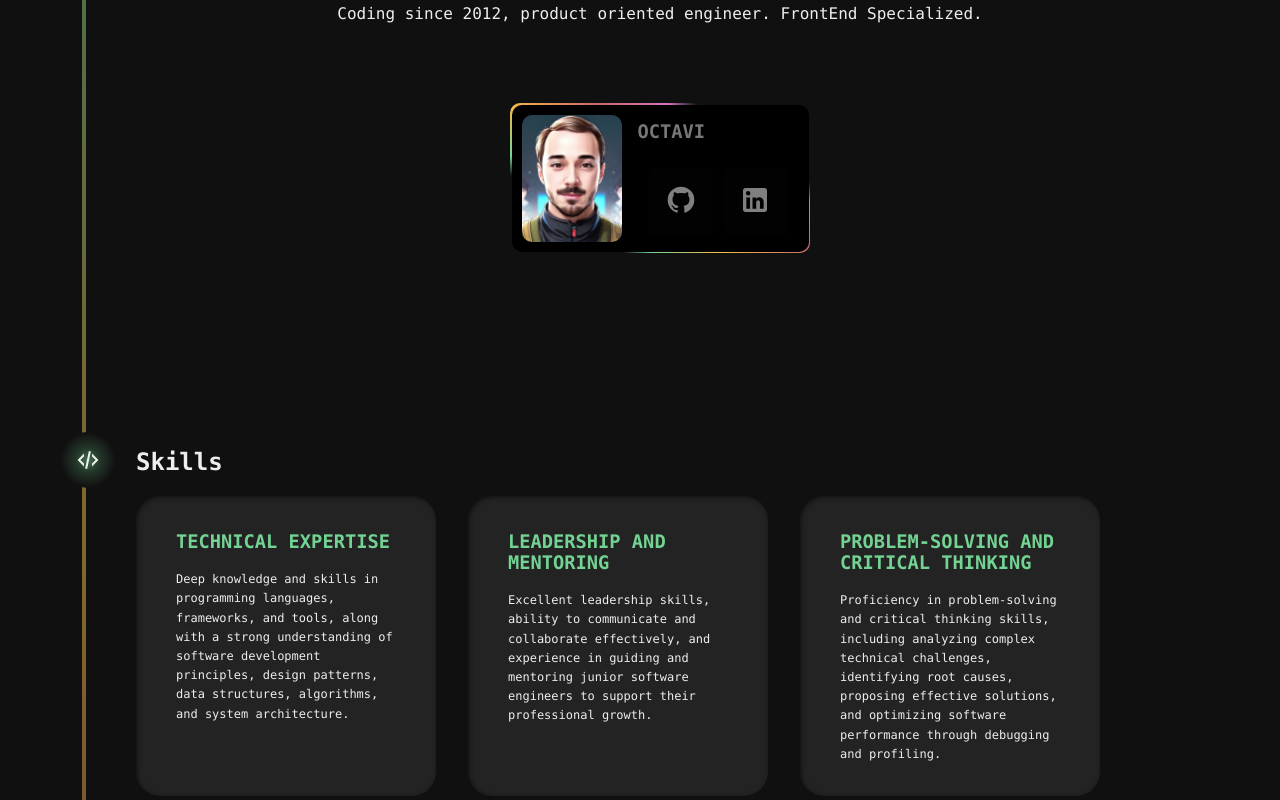
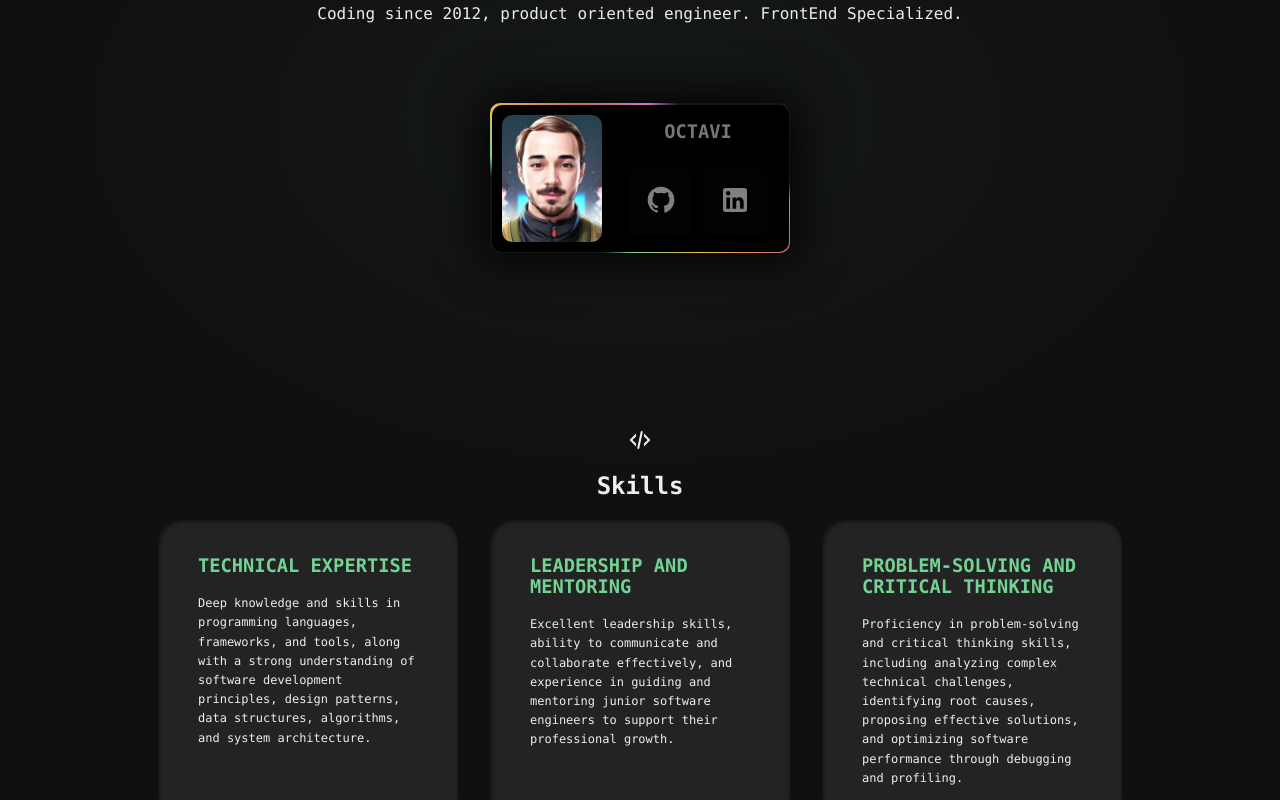
Before and after one commit to OctaviPrats/octaviprats.github.io, a React (Create React App) app in the folder web-source/my-app/: page / in a window 1280 px wide. Shown: the part 280-1080 px from the top of the page. Built offline with nearby package versions, Linux system fonts and the light colour scheme.

Commit message:
feat (homepage): simplified layout

```diff
--- /dev/null
+++ b/web-source/my-app/src/components/MainBackground/MainBackground.css
@@ -0,0 +1,9 @@
+.container {
+    position: fixed;
+    top: 0;
+    right: 0;
+    left: 0;
+    bottom: 0;
+    background-image: radial-gradient(rgba(115, 211, 147, 0.05) 0,
+            rgba(115, 211, 147, 0) 70%);
+}
--- /dev/null
+++ b/web-source/my-app/src/components/MainBackground/MainBackground.tsx
@@ -0,0 +1,10 @@
+import "./MainBackground.css"
+
+const MainBackground = (props: any) => {
+    return (
+        <div className="container">
+        </div>
+    )
+}
+
+export default MainBackground
--- a/web-source/my-app/src/components/PageLayout/PageLayout.css
+++ b/web-source/my-app/src/components/PageLayout/PageLayout.css
@@ -1,9 +1,9 @@
 .main-page {
   min-height: 100vh;
-  background: #101010;
   display: flex;
   flex-direction: column;
 }
+
 .main-content {
   flex: 1;
 }
--- a/web-source/my-app/src/components/PageLayout/PageLayout.tsx
+++ b/web-source/my-app/src/components/PageLayout/PageLayout.tsx
@@ -1,11 +1,13 @@
 import "./PageLayout.css"
 import Header from "../Header/Header"
 import Footer from "../Footer/Footer"
+import MainBackground from "../MainBackground/MainBackground"
 
 const PageLayout = (props: any) => {
   return (
     <div className="main-page">
       <Header />
+      <MainBackground />
       <div className="main-content">{props.children}</div>
       <Footer />
     </div>
--- a/web-source/my-app/src/index.css
+++ b/web-source/my-app/src/index.css
@@ -1,7 +1,7 @@
 html {
-  background-color: #101010;
   color: #eee;
 }
+
 body {
   margin: 0;
   font-family: source-code-pro, Menlo, Monaco, Consolas, "Courier New",
@@ -9,6 +9,8 @@ body {
   -webkit-font-smoothing: antialiased;
   -moz-osx-font-smoothing: grayscale;
   color: #eee;
+  background: #101010;
+
 }
 
 code {
--- a/web-source/my-app/src/pages/Home/BusinessCard/BusinessCard.css
+++ b/web-source/my-app/src/pages/Home/BusinessCard/BusinessCard.css
@@ -8,21 +8,21 @@
   justify-content: center;
   align-items: center;
   overflow: hidden;
+  box-shadow: 0 0 50px 5px black;
 }
+
 .businessCardContainer::before {
   content: "";
   width: 110%;
   height: 110%;
   position: absolute;
-  background: linear-gradient(
-    180deg,
-    rgba(115, 211, 147, 0) 0%,
-    rgba(115, 211, 147, 1) 10%,
-    rgba(245, 188, 69, 1) 34.38%,
-    rgba(199, 107, 107, 1) 65.1%,
-    rgba(211, 115, 190, 1) 90%,
-    rgba(211, 115, 190, 0) 100%
-  );
+  background: linear-gradient(180deg,
+      rgba(115, 211, 147, 0) 0%,
+      rgba(115, 211, 147, 1) 10%,
+      rgba(245, 188, 69, 1) 34.38%,
+      rgba(199, 107, 107, 1) 65.1%,
+      rgba(211, 115, 190, 1) 90%,
+      rgba(211, 115, 190, 0) 100%);
   animation: rotate 10s linear infinite;
 }
 
@@ -46,6 +46,7 @@
   margin-left: 10px;
   overflow: hidden;
 }
+
 .businessCard .avatar img {
   width: 100%;
   height: 100%;
@@ -63,18 +64,21 @@
   height: 100%;
   padding: 1rem 0 1rem 1rem;
 }
+
 .businessCard .info .header {
   width: 100%;
   display: flex;
   flex-direction: row;
-  justify-content: flex-start;
+  justify-content: center;
 }
+
 .businessCard .info .header h3 {
   text-transform: uppercase;
   opacity: 0.5;
   padding: 0;
   margin: 0;
 }
+
 .businessCard .info .networks {
   width: 100%;
   display: flex;
@@ -82,11 +86,13 @@
   justify-content: center;
   align-items: flex-end;
 }
+
 .businessCard .info .networks svg {
   width: 2rem;
   height: 2rem;
   fill: white;
 }
+
 .businessCard .info .networks .button {
   margin: 0 5px;
   padding: 1rem;
@@ -96,14 +102,17 @@
   background-color: rgba(255, 255, 255, 0.02);
   opacity: 0.5;
 }
+
 .businessCard .info .networks .button:hover {
   transform: scale(1.1) rotate(10deg);
   opacity: 1;
 }
+
 @keyframes rotate {
   0% {
     transform: rotate(0);
   }
+
   100% {
     transform: rotate(360deg);
   }
--- a/web-source/my-app/src/pages/Home/Home.css
+++ b/web-source/my-app/src/pages/Home/Home.css
@@ -4,6 +4,7 @@
   max-width: 90vw;
   margin: 0 auto;
 }
+
 .magicContainer {
   position: relative;
   display: flex;
@@ -11,20 +12,20 @@
   align-items: flex-start;
   padding: 0 1rem;
 }
+
 .magicBar {
-  background: linear-gradient(
-    180deg,
-    rgba(115, 211, 147, 0.5) 0%,
-    rgba(245, 188, 69, 0.5) 34.38%,
-    rgba(199, 107, 107, 0.5) 65.1%,
-    rgba(211, 115, 190, 0.5) 100%
-  );
+  background: linear-gradient(180deg,
+      rgba(115, 211, 147, 0.5) 0%,
+      rgba(245, 188, 69, 0.5) 34.38%,
+      rgba(199, 107, 107, 0.5) 65.1%,
+      rgba(211, 115, 190, 0.5) 100%);
   min-width: 4px;
   max-width: 4px;
   height: 100%;
   border-radius: 1rem;
   position: absolute;
 }
+
 .magicTracker {
   top: 10vh;
   position: sticky;
@@ -46,24 +47,26 @@
   margin-left: 2rem;
   margin-right: 2rem;
   height: 100vh;
+  display: flex;
+  flex-direction: column;
+  align-items: center;
 }
+
 .home-section-icon {
   border-radius: 10rem;
   padding: 1rem;
-  background: #101010
-    radial-gradient(
-      circle at 50% 50%,
+  background: #101010 radial-gradient(circle at 50% 50%,
       rgb(115, 211, 147, 0.5) 0%,
       rgb(115, 211, 147, 0.2) 30%,
       rgb(115, 211, 147, 0.1) 50%,
-      rgb(115, 211, 147, 0) 70%
-    );
+      rgb(115, 211, 147, 0) 70%);
   position: absolute;
   display: grid;
   place-items: center;
   right: calc(100% + 1.25rem);
   top: calc(10vh - 1.75rem);
 }
+
 .presentation {
   height: 75vh;
   display: flex;
@@ -71,17 +74,20 @@
   justify-content: center;
   align-items: center;
 }
+
 .presentation p {
   margin-bottom: 5rem;
 }
+
 .presentation h1 {
   color: #73d393;
 }
+
 .skill-list {
   display: flex;
   flex-wrap: wrap;
-  justify-content: flex-start;
-  align-items: flex-start;
+  justify-content: center;
+  align-items: center;
   gap: 2rem;
 }
 
@@ -93,11 +99,15 @@
   width: 300px;
   padding: 1rem 2.5rem;
   box-sizing: border-box;
+  position: relative;
+  overflow: hidden;
 }
+
 .skill h3 {
   color: #73d393;
   text-transform: uppercase;
 }
+
 .skill p {
   line-height: 1.2rem;
   font-size: 0.75rem;
--- a/web-source/my-app/src/pages/Home/Home.tsx
+++ b/web-source/my-app/src/pages/Home/Home.tsx
@@ -1,14 +1,17 @@
 import React from "react"
 import "./Home.css"
 import BusinessCard from "./BusinessCard/BusinessCard"
+import MagicRay from "./MagicRay/MagicRay"
 
 const Home = () => {
   return (
     <div className="home">
-      <MagicScroll />
+      {/* <MagicRay /> */}
+      {/* <MagicScroll /> */}
       <div className="home-content">
         <Presentation />
         <SkillSet />
+        {/* <CurrentStack /> */}
         <LastProject />
       </div>
     </div>
@@ -52,7 +55,6 @@ const Presentation = () => {
 const SkillSet = () => {
   return (
     <div className="home-section">
-      <div className="home-section-icon">
       <svg
         xmlns="http://www.w3.org/2000/svg"
         viewBox="0 0 24 24"
@@ -64,7 +66,6 @@ const SkillSet = () => {
           d="M12.89,3L14.85,3.4L11.11,21L9.15,20.6L12.89,3M19.59,12L16,8.41V5.58L22.42,12L16,18.41V15.58L19.59,12M1.58,12L8,5.58V8.41L4.41,12L8,15.58V18.41L1.58,12Z"
         />
       </svg>
-      </div>
       <h2>Skills</h2>
       <div className="skill-list">
         <div className="skill">
@@ -98,24 +99,30 @@ const SkillSet = () => {
   )
 }
 
+const CurrentStack = () => {
+  return (
+    <div className="home-section">
+      <svg xmlns="http://www.w3.org/2000/svg" width="24px" height="24px" viewBox="0 0 24 24"><path fill="#f0f0f0" d="M2,10.96C1.5,10.68 1.35,10.07 1.63,9.59L3.13,7C3.24,6.8 3.41,6.66 3.6,6.58L11.43,2.18C11.59,2.06 11.79,2 12,2C12.21,2 12.41,2.06 12.57,2.18L20.47,6.62C20.66,6.72 20.82,6.88 20.91,7.08L22.36,9.6C22.64,10.08 22.47,10.69 22,10.96L21,11.54V16.5C21,16.88 20.79,17.21 20.47,17.38L12.57,21.82C12.41,21.94 12.21,22 12,22C11.79,22 11.59,21.94 11.43,21.82L3.53,17.38C3.21,17.21 3,16.88 3,16.5V10.96C2.7,11.13 2.32,11.14 2,10.96M12,4.15V4.15L12,10.85V10.85L17.96,7.5L12,4.15M5,15.91L11,19.29V12.58L5,9.21V15.91M19,15.91V12.69L14,15.59C13.67,15.77 13.3,15.76 13,15.6V19.29L19,15.91M13.85,13.36L20.13,9.73L19.55,8.72L13.27,12.35L13.85,13.36Z" /></svg>
+      <h2>Current Stack</h2>
+    </div>
+  )
+}
+
 const LastProject = () => {
   return (
     <div className="home-section">
-      <div className="home-section-icon">
       <svg
         xmlns="http://www.w3.org/2000/svg"
         viewBox="0 0 24 24"
         width="24px"
         height="24px"
       >
-          <title>developer-board</title>
         <path
           fill="#f0f0f0"
           d="M22,9V7H20V5A2,2 0 0,0 18,3H4A2,2 0 0,0 2,5V19A2,2 0 0,0 4,21H18A2,2 0 0,0 20,19V17H22V15H20V13H22V11H20V9H22M18,19H4V5H18V19M6,13H11V17H6V13M12,7H16V10H12V7M6,7H11V12H6V7M12,11H16V17H12V11Z"
         />
       </svg>
-      </div>
-      <h2>Last Project</h2>
+      <h2>Projects</h2>
       <p>
         Lorem ipsum dolor sit amet, consectetur adipiscing elit. Sed euismod
         tincidunt nisl, eu aliquet nisl. Nulla facilisi. Nulla facilisi. Nulla
--- /dev/null
+++ b/web-source/my-app/src/pages/Home/MagicRay/MagicRay.css
@@ -0,0 +1,32 @@
+.magicRay.wrapper {
+  position: fixed;
+  top: 0;
+  left: 0;
+  width: 100%;
+  height: 100%;
+  background-color: transparent;
+  opacity: 1;
+  transition: opacity 0.5s;
+}
+
+.magicRay.wrapper .--relative {
+  position: relative;
+  width: 100%;
+  height: 100%;
+}
+
+.magicRay .ray {
+  background-color: red;
+  content: "";
+  position: absolute;
+  border-radius: 5px 5px 100% 100%;
+  transition: all 0.5s ease-in;
+  width: 5px;
+  height: 5px;
+}
+
+.magicRay .ray.top {
+  width: 5px;
+  height: 100px;
+  top: -100px;
+}
--- /dev/null
+++ b/web-source/my-app/src/pages/Home/MagicRay/MagicRay.tsx
@@ -0,0 +1,28 @@
+import { useEffect, useState, useRef, memo } from "react"
+import "./MagicRay.css"
+const MagicRay = () => {
+  const [rayQueue, setRayQueue] = useState<any[]>([])
+  const handleClick = (event: any) => {
+    console.info("click", event.clientX, ":", event.clientY)
+    setRayQueue([...rayQueue, { x: event.clientX, y: event.clientY }])
+  }
+  return (
+    <div className="magicRay wrapper" onClick={(event) => handleClick(event)}>
+      <div className="--relative">
+        {rayQueue.map((ray, index) => (
+          <Ray key={`ray-${index}`} xAxis={ray.x} yAxis={ray.y} />
+        ))}
+      </div>
+    </div>
+  )
+}
+export default MagicRay
+
+const Ray = memo(({ x, y }: any) => {
+  const [move, setMove] = useState(false)
+
+  //   useEffect(() => {
+  //     setMove(true)
+  //   }, [])
+  return <div className={`ray `} style={{ left: `${x}px`, top: `${y}px` }} />
+})
```
Also changed, not shown: web-source/my-app/public/japanese_pattern.jpeg (added), web-source/my-app/public/japanese_sakura.jpeg (added), web-source/my-app/src/components/Footer/Footer.css (line endings or trailing spaces). Lines whose indentation alone changed are shown as unchanged.
